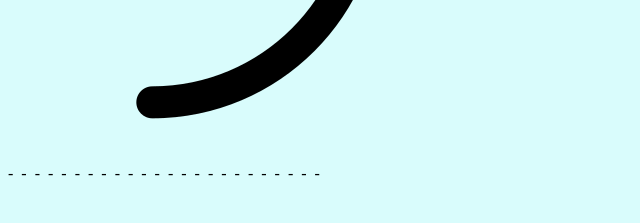
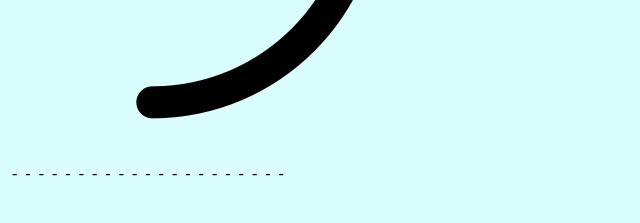
Before and after one commit to OmkarMore01/demo, a plain HTML site: page index.html in a window 1280 px wide. Shown: the part 737-960 px from the top of the page, 0-640 px from the left. Drawn offline with Linux system fonts and the light colour scheme.

Commit message:
size changed

```diff
--- a/index.html
+++ b/index.html
@@ -35,7 +35,7 @@
       <img class="round-img img1" src="./image/half-circle.png" alt="..">
     </div>
     <div>
-      <p class="dashed-line" >- &nbsp;- &nbsp;- &nbsp;- &nbsp;- &nbsp;- &nbsp;- &nbsp;- &nbsp;- &nbsp;- &nbsp;- &nbsp;- &nbsp;- &nbsp;- &nbsp;- &nbsp;- &nbsp;- &nbsp;- &nbsp;- &nbsp;- &nbsp;- &nbsp;- &nbsp;- &nbsp;-  </p>
+      <p class="dashed-line" >&nbsp;- &nbsp;- &nbsp;- &nbsp;- &nbsp;- &nbsp;- &nbsp;- &nbsp;- &nbsp;- &nbsp;- &nbsp;- &nbsp;- &nbsp;- &nbsp;- &nbsp;- &nbsp;- &nbsp;- &nbsp;- &nbsp;- &nbsp;- &nbsp;-  </p>
     </div>
     <div class="first-line-round">
       <img class="round-img img1" src="./image/half-circle-right.png" alt="..">
```
